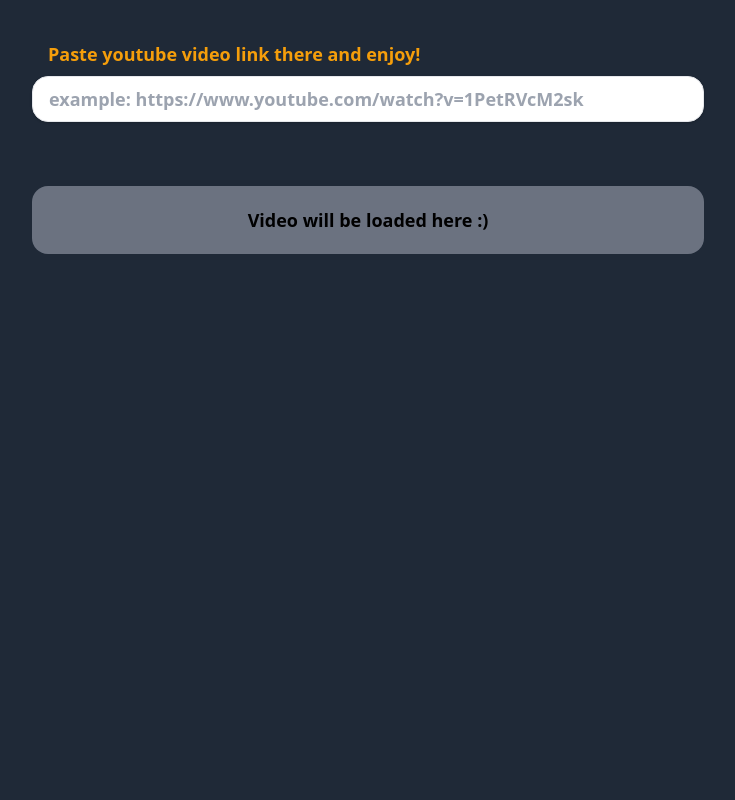
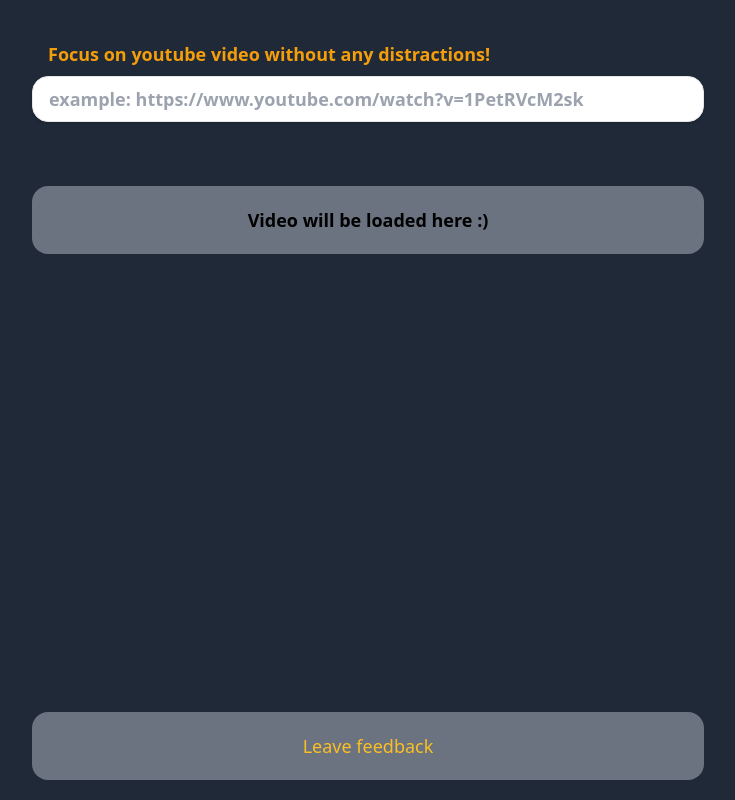
Before and after one commit to dshuran/focusvideo, a Next.js app: page / in a window 1280 px wide. Shown: the whole page, without its empty margins (272-1007 px from the left). Built offline with nearby package versions, Linux system fonts and the light colour scheme.

Commit message:
Some cool features upd

```diff
--- a/pages/index.js
+++ b/pages/index.js
@@ -32,7 +32,7 @@ export default function Home() {
               <span
                   className='text-lg font-semibold text-yellow-500 pb-2 pl-4'
               >
-                  Paste youtube video link there and enjoy!
+                  Focus on youtube video without any distractions!
               </span>
               <input
                   type='text'
@@ -51,6 +51,11 @@ export default function Home() {
                           )
                   }
               </div>
+              <a
+                  href='https://t.me/dovideo'
+                  className='bg-gray-500 p-5 rounded-2xl mt-auto mb-5 text-lg font-medium flex justify-center hover:bg-green-600'>
+                  <span className='text-yellow-400'>Leave feedback</span>
+              </a>
           </div>
       </div>
     )
```
